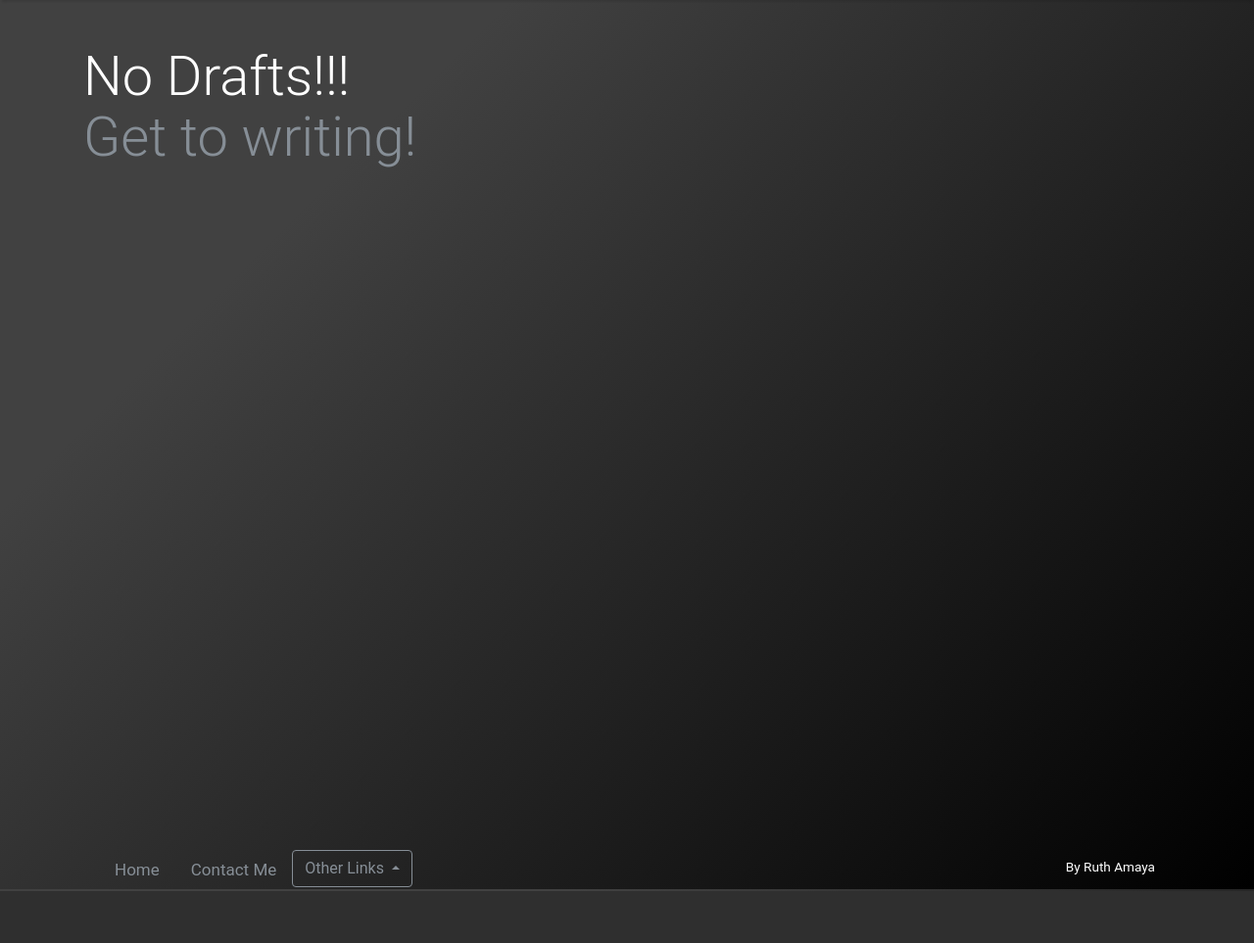
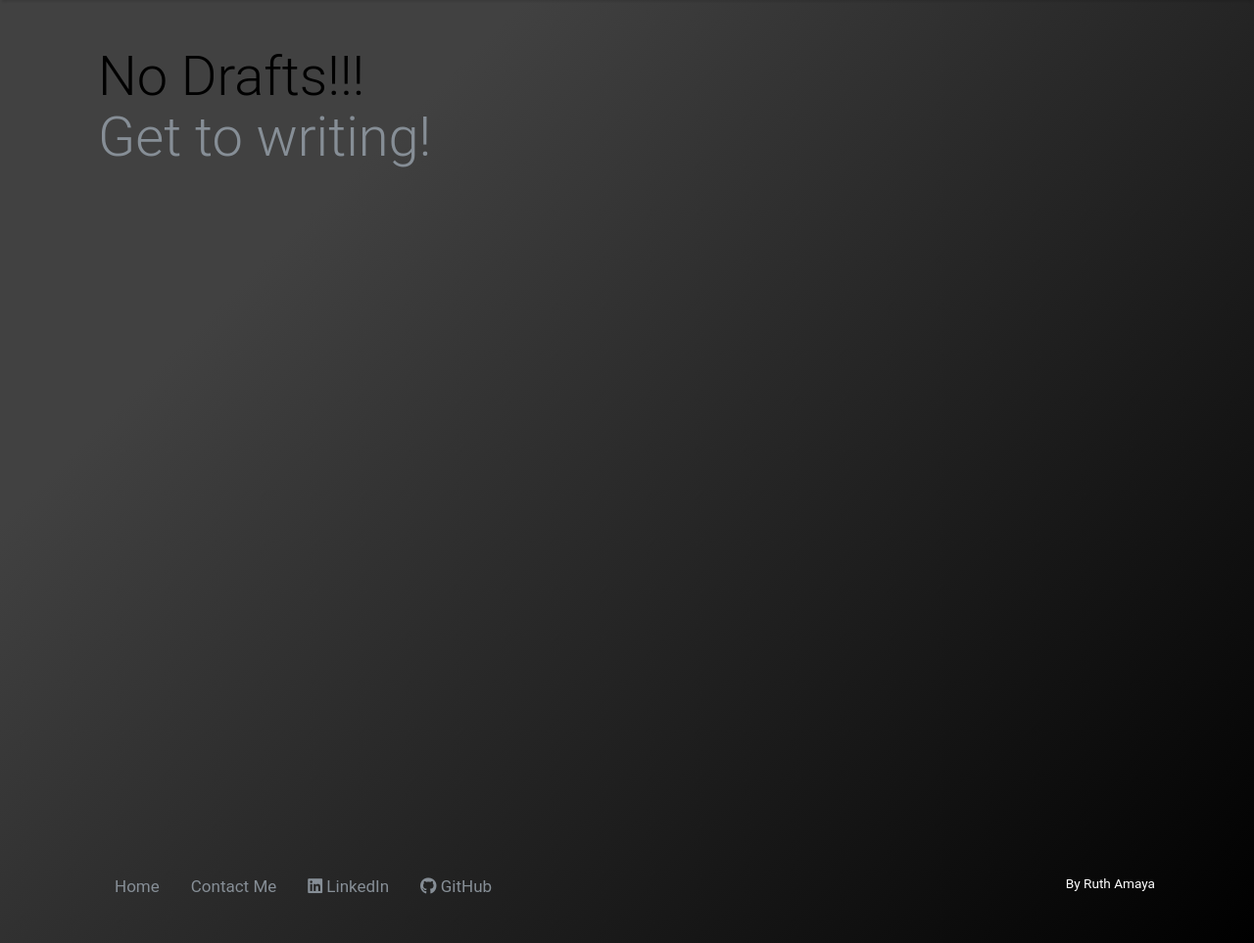
Before and after one commit to amaya91/Django-projects, a Django app: page /drafts/ in a window 1280 px wide. Shown: the part 64-1027 px from the top of the page at 98% size. Before the commit the page ends 974 px from the top, so only its background shows below. Run offline with Django 3.2, Linux system fonts and the light colour scheme; the visitor is signed in with stand-in values (Sample User, id 1); data that the repository does not hold is empty; some libraries are stand-ins or nearby versions.

Commit message:
removed unused codes

```diff
--- a/blog/templates/blog/add_comment_to_post.html
+++ b/blog/templates/blog/add_comment_to_post.html
@@ -1,7 +1,7 @@
 {% extends 'blog/base.html' %}
 
 {% block content %}
-<div class="col-12">
+<div class="col-md-12">
     <h1>New comment</h1>
     <form method="POST" class="post-form">{% csrf_token %}
         {{ form.as_p }}
--- a/blog/templates/blog/base.html
+++ b/blog/templates/blog/base.html
@@ -9,73 +9,19 @@
         <link rel="stylesheet" href="https://maxcdn.bootstrapcdn.com/bootstrap/4.0.0-beta/css/bootstrap.min.css" integrity="sha384-/Y6pD6FV/Vv2HJnA6t+vslU6fwYXjCFtcEpHbNJ0lyAFsXTsjBbfaDjzALeQsN6M" crossorigin="anonymous">
         <script src="https://kit.fontawesome.com/c51a0d8e2b.js" crossorigin="anonymous"></script>
 
-        <!-- <link rel="stylesheet" href="{% static 'css/blog.css' %}"> -->
-
         <style>
-            /* .navbar .navbar-brand {
-                color: rgba(255, 255, 255, 0.85);
-                font-size: 1rem;
-
-            }
-
-            #jumbotron {
-
-                background-image: url('static/css/code.jpg');
-                background-repeat:no-repeat;
-                background-color:transparent !important;
-                background-size: cover;
-            }
-
-            @media screen and (max-width: 768px) {
-                .lead{
-                    font-size: 16px;
-                }
-            }
-
-            @media screen and (min-width: 768px) {
-                 main-content { padding-top: 150px; }
-            }
-
-            .comment {
-                margin: 20px 0px 20px 20px;
-            }
-
-            #footer {
-                position: absolute;
-                bottom: 0;
-                width: 100%;
-                height: 1rem;
-            }
-
-            #page-container {
-                position: relative;
-                min-height: 100%;
-                padding-top: 2em;
-            }
-
-             */
-
-
-
             button,
             a {
                 cursor: pointer;
             }
-
-
             footer {
                 position: absolute;
-
-                height: 60px;
-                clear:both;
-                padding-top:20px;
+                height: 115px;
             }
-
             .content-wrap {
                 min-height: 100vh;
                 padding-bottom: 15px;
             }
-
             body {
                 font-family: "Roboto", sans-serif;
                 font-size: 17px;
@@ -93,11 +39,9 @@
             .card{
                 box-shadow: 0 4px 2px -2px rgba(0, 0, 0, 0.1);
             }
-
         </style>
     </head>
-    <body style=" background-color: #000000;
-    background-image: linear-gradient(315deg, #000000 0%, #414141 74%);" >
+    <body style=" background-color: #000000; background-image: linear-gradient(315deg, #000000 0%, #414141 74%);" >
         <nav class=" navbar navbar-expand-lg navbar-dark bg-dark shadow ">
             <div class="container ">
                 {% if user.is_authenticated %}
@@ -108,7 +52,6 @@
                 </button>
                 <div class="collapse navbar-collapse " id="navbarNavAltMarkup">
                     <div class="navbar-nav nav ml-auto" >
-
                         {% if user.is_authenticated %}
                             <strong class="nav-item nav-link">Hello, {{ user.username }}!</strong>
                             <a href="{% url 'post_list' %}" class="nav-item nav-link">Blog</a>
@@ -120,31 +63,21 @@
                             <a class="nav-item nav-link" href="https://www.teamtreehouse.com" target="_blank">Amaya Portfolio</a>
                         {% else %}
                             <a href="{% url 'home' %}" class="nav-item nav-link">Home</a>
-
                             <a href="{% url 'login' %}" class="nav-item nav-link">Log In<i class="fas fa-sign-in-alt pl-2"></i></a>
                             <a href="{% url 'signup' %}" class="nav-item nav-link">Sign Up<i class="fas fa-user-plus pl-2"></i></a>
                         {% endif %}
                     </div>
                 </div>
-
             </div>
         </nav>
         <!-- Main Content -->
         <div class=" container content-wrap row mt-5 mx-auto">
-
-
                 {% block content %}
                 {% endblock %}
-
-
-
         </div>
-
-
         <!-- footer -->
-
         <footer class="row mx-auto py-3 container navbar  ">
-                <div class="col-md-7  d-flex justify-content-center justify-content-md-start">
+            <div class="col-md-7 justify-content-center justify-content-md-start">
                 <ul class="nav">
                     <li class="nav-item">
                         <a class="nav-link btn-outline-secondary" href="{% url 'home' %}">Home</a>
@@ -153,34 +86,21 @@
                         <a class="nav-link btn-outline-secondary text-muted" data-toggle="modal" data-target="#register">Contact Me</a>
                     </li>
                     <li class="nav-item">
-
-                    <div class="dropup btn-group ">
-                        <button type="button" class="btn btn-outline-secondary dropdown-toggle " data-toggle="dropdown" aria-haspopup="true" aria-expanded="false">
-                            Other Links
-                        </button>
-                        <div class="dropdown-menu">
-
-                        <a class="dropdown-item" href="https://linkedin.com/in/ruthamaya"><i class="fab fa-linkedin"></i> LinkedIn</a>
-                        <a class="dropdown-item" href="https://github.com/amaya91"><i class="fab fa-github"></i> GitHub</a>
-                        </div>
-                    </div>
+                        <a class="nav-link btn-outline-secondary" href="https://linkedin.com/in/ruthamaya"><i class="fab fa-linkedin"></i> LinkedIn</a>
+                    </li>
+                    <li class="nav-item">
+                        <a class="nav-link btn-outline-secondary" href="https://github.com/amaya91"><i class="fab fa-github"></i> GitHub</a>
                     </li>
                 </ul>
             </div>
-                <p class="col-md  text-center text-md-right mr-0 pt-2" >
-                <small>By Ruth Amaya</small>
-                </p>
+            <p class="col-md  text-center text-md-right mr-0 pt-2" ><small>By Ruth Amaya</small></p>
         </footer>
-
         <!-- /footer -->
-
-        <!--=====================================
-        FORM MODAL
-        =====================================-->
+        <!--FORM MODAL-->
         <div class="modal fade" id="register" tabindex="-1" role="dialog" aria-labelledby="register for" aria-hidden="true">
             <div class="modal-dialog modal-lg" role="document">
                 <div class="modal-content">
-                    <div class="modal-header bg-info text-white">
+                    <div class="modal-header bg-secondary text-white">
                         <h5 class="modal-title" id="exampleModalLabel">Contact Me</h5>
                         <button type="button" class="close" data-dismiss="modal" aria-label="Close">
                             <span aria-hidden="true">&times;</span>
@@ -188,7 +108,7 @@
                     </div>
                     <div class="modal-body">
                     <!-- registration form -->
-                        <form>
+                        <form style="color:#000000;">
                             <div class="alert alert-warning alert-dismissible fade show" role="alert">
                                 <strong>Don't Forget!</strong> Visit the Amaya Portfolio
                                 <button type="button" class="close" data-dismiss="alert" aria-label="Close">
@@ -213,10 +133,8 @@
                                     <option value="other">Other</option>
                                 </select>
                             </div>
-
                             <hr class="my-4">
                             <h5 class="mb-4">Interests:</h5>
-
                             <div class="form-check">
                                 <label class="custom-control custom-checkbox">
                                     <input type="checkbox" class="custom-control-input">
@@ -239,7 +157,7 @@
                                 </label>
                             </div>
                             <hr class="mb-4">
-                            <button type="submit" class="btn btn-primary btn-lg">Send Now!</button>
+                            <button type="submit" class="btn btn-dark btn-lg">Send Now!</button>
                         </form>
                     <!-- /registration form -->
                     </div>
--- a/blog/templates/blog/home.html
+++ b/blog/templates/blog/home.html
@@ -3,7 +3,7 @@
 {% block content %}
 
 
-    <div id="home" class=" mb-0 d-flex align-items-center text-center min-100 col-12"  id="header">
+    <div id="home" class=" mb-0 d-flex align-items-center text-center min-100 col-12" style="margin-top: -30px;" id="header">
         <div class="container pt-5 text-sm-center">
             <div class="">
                 <h1 class="display-2 d-none d-md-block ">MomWebDevity</h1>
--- a/blog/templates/blog/post_draft_list.html
+++ b/blog/templates/blog/post_draft_list.html
@@ -1,15 +1,22 @@
 {% extends 'blog/base.html' %}
 
 {% block content %}
+
+<div class="col-lg-12  " style="color: black;">
     {% for post in posts %}
-        <div class="">
-            <h3 class="d-inline"><a href="{% url 'post_detail' pk=post.pk %}">{{ post.title }}</a></h3>
-            <small class="text-muted">{{ post.created_date|date:'m-d-Y' }}</small>
-            <p>{{ post.text|truncatechars:200 }}</p>
+    <div id="posts" class="post card mb-4" >
+        <div class="card-body">
+            <div class="card-title row">
+                <h3 class="col-6"><a href="{% url 'post_detail' pk=post.pk %}" style="color: black;">{{ post.title }}</a></h3>
+                <p class="text-muted  col-6"><small>{{ post.created_date|date:'m-d-Y' }}</small></p>
+            </div>
+            <p class="card-text">{{ post.text|linebreaksbr }}</p>
         </div>
+    </div>
     {% empty %}
         <div class="display-4">No Drafts!!!
             <p class="text-muted">Get to writing!</p>
         </div>
     {% endfor %}
+</div>
 {% endblock %}
--- a/blog/templates/blog/post_list.html
+++ b/blog/templates/blog/post_list.html
@@ -25,7 +25,7 @@
             <div class="card-body">
 
                 <img src="../../static/css/IMG_5206.JPG"  style="width:10em; height: auto; ">
-                <p class="card-text"> Hello, I am a bilingual web development student learning HTML, CSS, Javascript, jQuery, Python and frameworks such as Angular and Django. Excited to broaden my skills and begin a career in front-end development. This awesome blog is made using our Favorite full stack Framework 'Django'!</p>
+                <p class="card-text"> Hello, my name is Ruth Amaya. I am a bilingual web development student learning HTML, CSS, Javascript, jQuery, Python and frameworks such as Angular and Django. Excited to broaden my skills and begin a career in front-end development. This awesome blog is made using a great full stack framework 'Django'!</p>
                 <a href="https://linkedin.com/in/ruthamaya" class="btn btn-danger">Know more!</a>
             </div>
 
--- a/mysite/settings.py
+++ b/mysite/settings.py
@@ -131,4 +131,4 @@ USE_TZ = True
 STATIC_URL = '/static/'
 STATIC_ROOT = os.path.join(BASE_DIR, 'static')
 
-LOGIN_REDIRECT_URL = '/posts/'
+LOGIN_REDIRECT_URL = '/'
```
Also changed, not shown: blog/static/css/blog.css (deleted, +0 -34 lines), blog/templates/blog/post_detail.html (+0 -29 lines), blog/templates/blog/registration/signup.html (+4 -12 lines), blog/static/css/code.jpg (deleted). Lines whose indentation alone changed are shown as unchanged.
